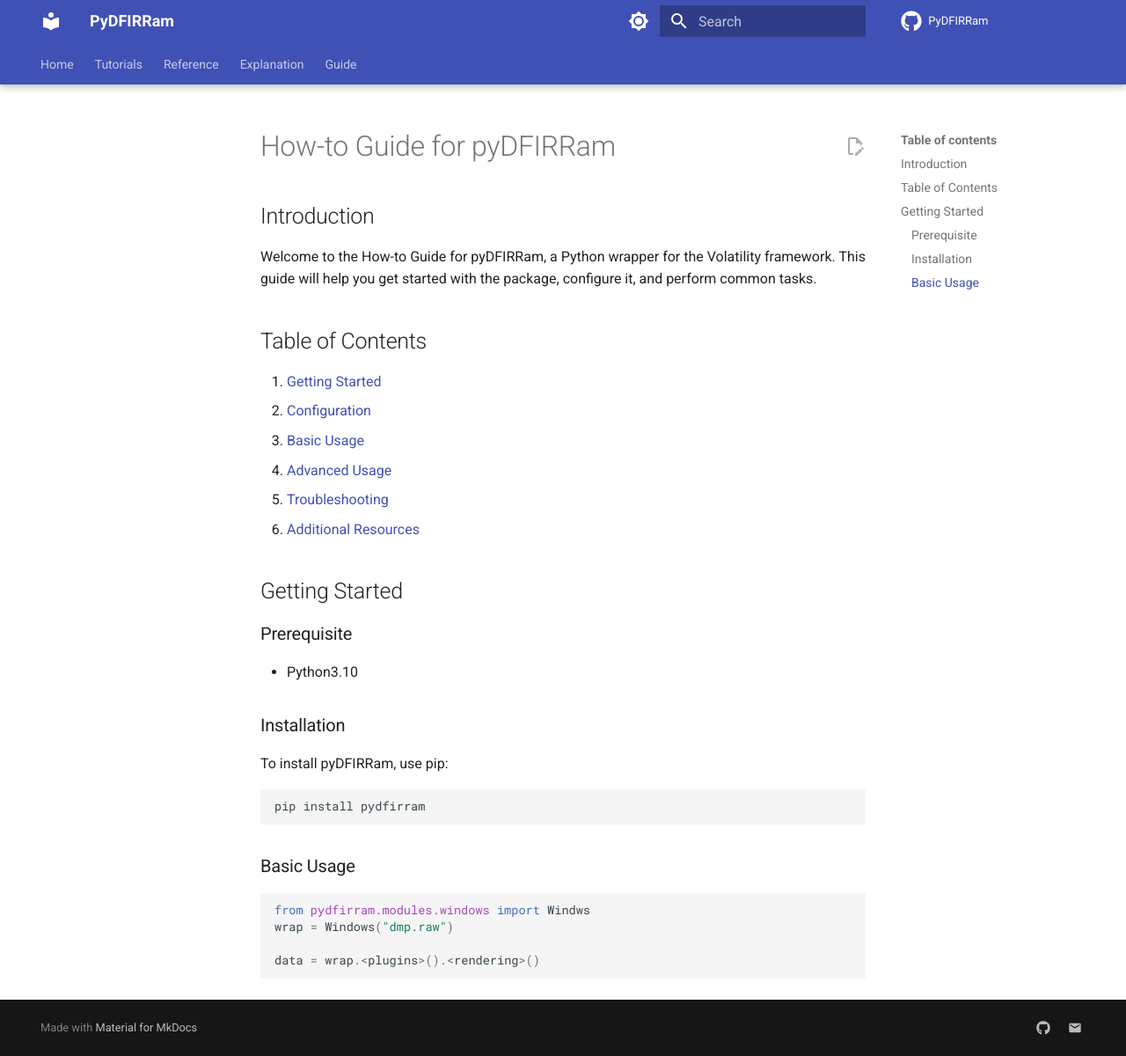
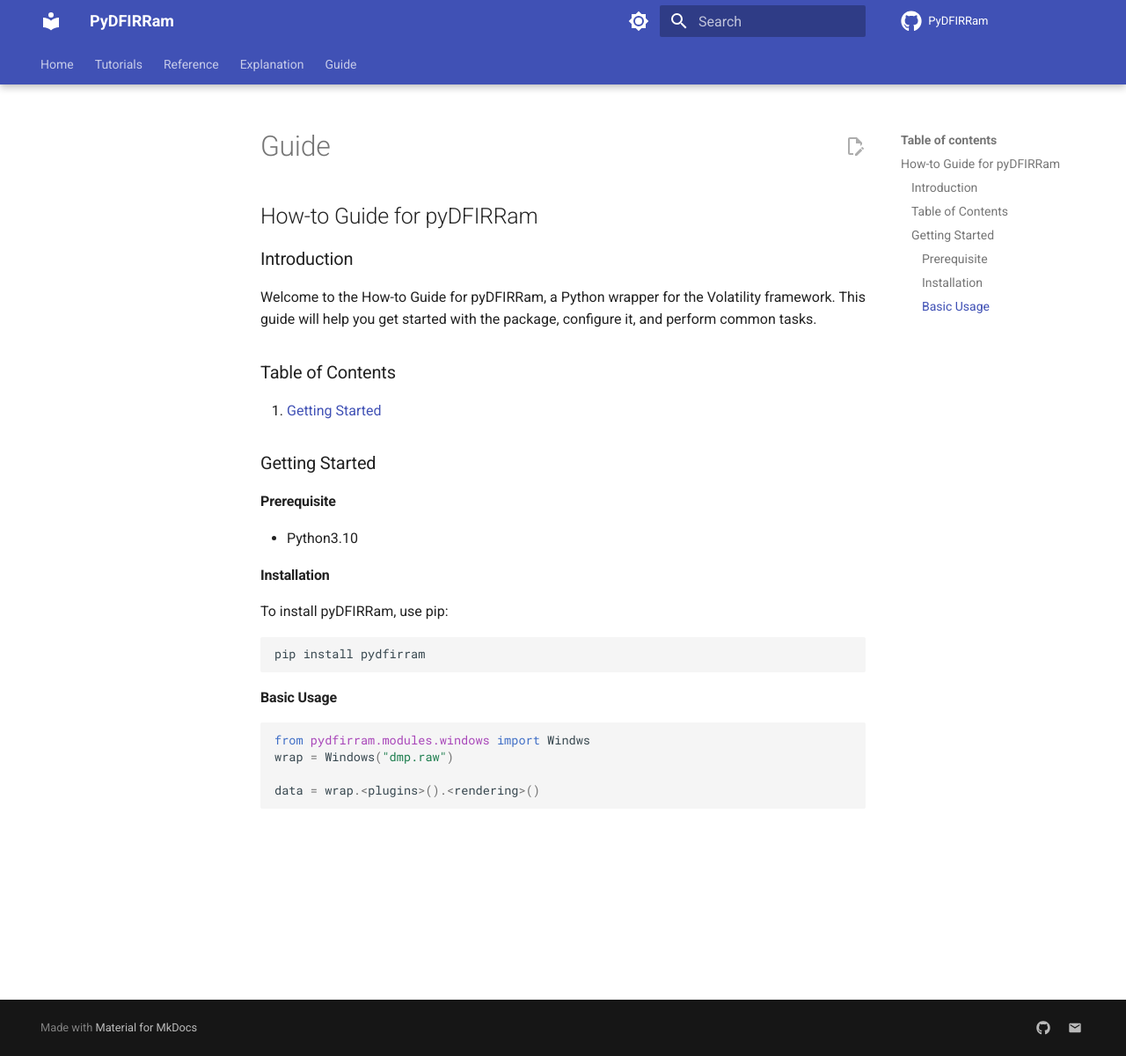
Before and after one commit to PyDFIR/pyDFIRRam, an MkDocs documentation site: the page built from docs/guide/guide.md, in a window 1280 px wide and 1200 px high. Shown: the whole window at 88% size. Built offline with MkDocs 1.6.1 and Material for MkDocs 9.7.7, drawn with Linux system fonts in a browser that asks for light colours; comment, search, counter and statistics services are not loaded; the version menu is left out.

Commit message:
fix typo

````diff
--- a/docs/guide/guide.md
+++ b/docs/guide/guide.md
@@ -1,29 +1,25 @@
-# How-to Guide for pyDFIRRam
+## How-to Guide for pyDFIRRam
 
-## Introduction
+### Introduction
 
 Welcome to the How-to Guide for pyDFIRRam, a Python wrapper for the Volatility framework. This guide will help you get started with the package, configure it, and perform common tasks.
 
-## Table of Contents
+### Table of Contents
 
 1. [Getting Started](#getting-started)
-2. [Configuration](#configuration)
-3. [Basic Usage](#basic-usage)
-4. [Advanced Usage](#advanced-usage)
-5. [Troubleshooting](#troubleshooting)
-6. [Additional Resources](#additional-resources)
 
-## Getting Started
-### Prerequisite
+
+### Getting Started
+#### Prerequisite
 - Python3.10
-### Installation
+#### Installation
 
 To install pyDFIRRam, use pip:
 ```bash
 pip install pydfirram
 ```
 
-### Basic Usage
+#### Basic Usage
 ```python
 from pydfirram.modules.windows import Windws
 wrap = Windows("dmp.raw")
````
